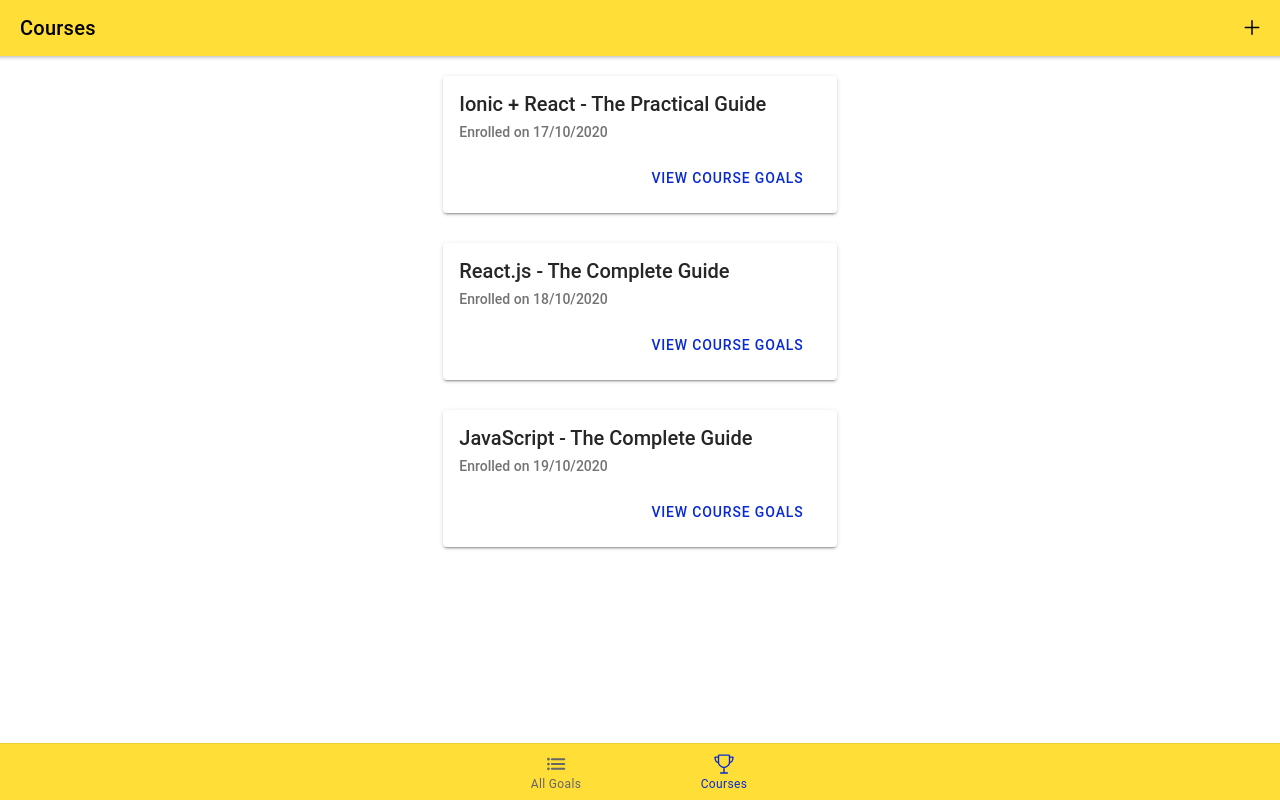
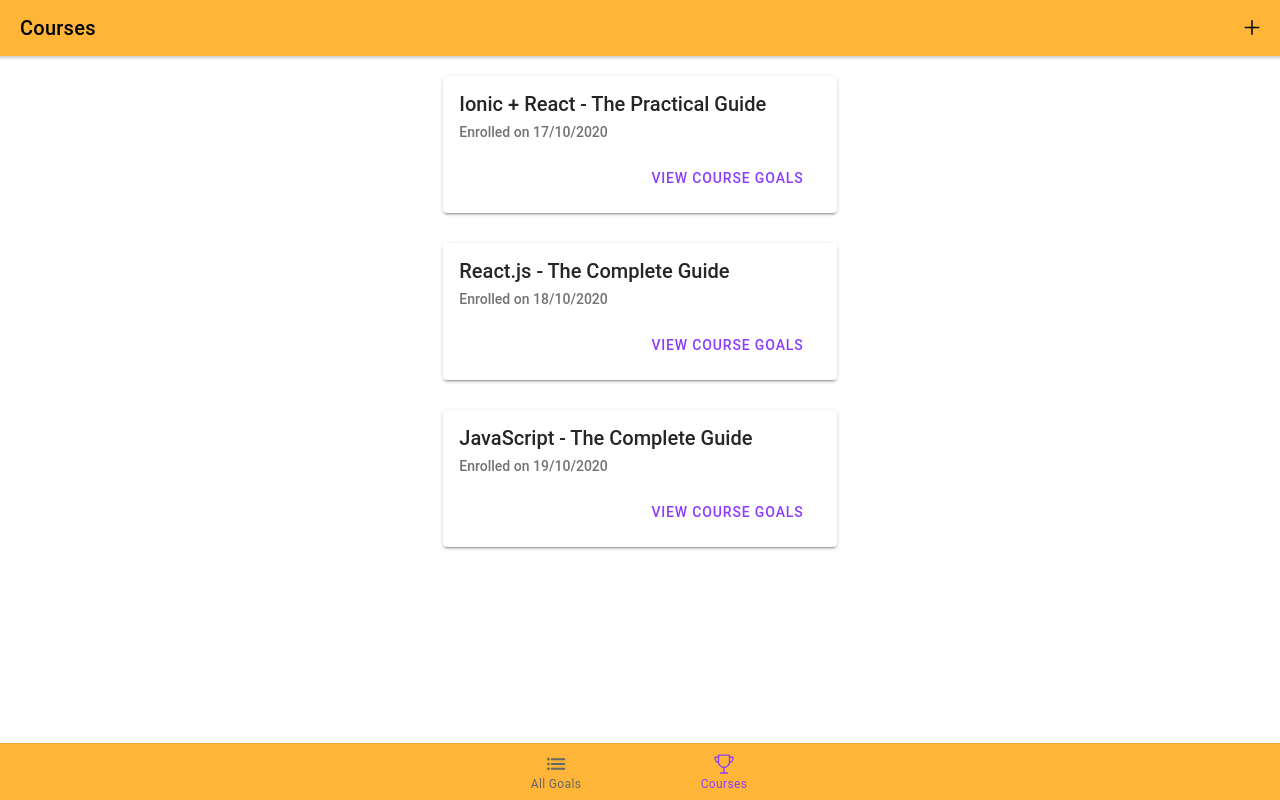
Before and after one commit to pgmckillop/max-project-2, a React (Create React App) app: page /courses/list in a window 1280 px wide. Built offline with nearby package versions, Linux system fonts and the light colour scheme.

Commit message:
Section End Ionic Deep Dive 15

```diff
--- a/src/App.tsx
+++ b/src/App.tsx
@@ -3,20 +3,9 @@
 import {
   IonApp,
   IonRouterOutlet,
-  IonIcon,
-  IonLabel,
-  IonMenu,
-  IonHeader,
-  IonToolbar,
-  IonTitle,
-  IonContent,
-  IonList,
-  IonItem,
-  IonMenuToggle
 } from '@ionic/react';
 import { Redirect, Route } from 'react-router-dom';
 import { IonReactRouter } from '@ionic/react-router';
-import { list, options } from 'ionicons/icons';
 
 /* Pages */
 import Filter from './pages/Filter';
@@ -42,33 +31,14 @@
 import './theme/variables.css';
 import './theme/theme.css';
 
+import SideDrawer from './components/SideDrawer';
+
 // ! Create the component
 const App: React.FC = () => (
   <IonApp>
     <IonReactRouter>
-      <IonMenu contentId="main">
-        <IonHeader>
-          <IonToolbar>
-            <IonTitle>Course Goals</IonTitle>
-          </IonToolbar>
-        </IonHeader>
-        <IonContent>
-          <IonList>
-            <IonMenuToggle>
-              <IonItem button routerLink="/courses/all-goals" routerDirection="none">
-              <IonIcon slot="start" icon={list}/>
-              <IonLabel>All goals</IonLabel>
-            </IonItem>
-            </IonMenuToggle>
-            <IonMenuToggle>
-              <IonItem button routerLink="/filter" routerDirection="none">
-              <IonIcon slot="start" icon={options}/>
-              <IonLabel>Filter</IonLabel>
-            </IonItem>
-            </IonMenuToggle>
-          </IonList>
-        </IonContent>
-      </IonMenu>
+      // * Refactored component
+      <SideDrawer />
       <IonRouterOutlet id="main">
         <Route path="/filter" exact>
           <Filter />
--- a/src/components/AddCourseModal.tsx
+++ b/src/components/AddCourseModal.tsx
@@ -2,6 +2,7 @@
     IonButton,
     IonCol,
     IonContent,
+    IonDatetime,
     IonGrid,
     IonHeader,
     IonInput,
@@ -34,6 +35,14 @@
                         </IonItem>
                     </IonCol>
                 </IonRow>
+                <IonRow>
+                    <IonCol>
+                        <IonItem>
+                            <IonLabel>Date enrolled</IonLabel>
+                            <IonDatetime displayFormat="MM DD YY"/>
+                        </IonItem>
+                    </IonCol>
+                </IonRow>
                 <IonRow className="ion-text-center">
                     <IonCol>
                         <IonButton color="dark" fill="clear" onClick={props.onCancel}>
@@ -41,7 +50,7 @@
                         </IonButton>
                     </IonCol>
                     <IonCol>
-                        <IonButton color="secondary">Save</IonButton>
+                        <IonButton expand="block" color="secondary">Save</IonButton>
                     </IonCol>
                 </IonRow>
             </IonGrid>
--- /dev/null
+++ b/src/components/CourseItem.tsx
@@ -0,0 +1,44 @@
+import {
+  IonButton,
+  IonCard,
+  IonCardContent,
+  IonCardHeader,
+  IonCardSubtitle,
+  IonCardTitle,
+} from "@ionic/react";
+import React from "react";
+
+const CourseItem: React.FC<{
+  title: string;
+  enrolmentDate: Date;
+  id: string;
+}> = (props) => {
+  return (
+    <IonCard>
+      <IonCardHeader>
+        <IonCardTitle>{props.title}</IonCardTitle>
+        <IonCardSubtitle>
+          Enrolled on{" "}
+          {props.enrolmentDate.toLocaleDateString("en-GB", {
+            year: "numeric",
+            month: "2-digit",
+            day: "2-digit",
+          })}
+        </IonCardSubtitle>
+      </IonCardHeader>
+      <IonCardContent>
+        <div className='ion-text-right'>
+          <IonButton
+            fill='clear'
+            color='secondary'
+            routerLink={`/courses/${props.id}`}
+          >
+            View Course Goals
+          </IonButton>
+        </div>
+      </IonCardContent>
+    </IonCard>
+  );
+};
+
+export default CourseItem;
--- /dev/null
+++ b/src/components/SideDrawer.tsx
@@ -0,0 +1,33 @@
+import { IonContent, IonHeader, IonIcon, IonItem, IonLabel, IonList, IonMenu, IonMenuToggle, IonTitle, IonToolbar } from '@ionic/react';
+import React from 'react';
+import { list, options } from 'ionicons/icons';
+
+const SideDrawer: React.FC = () => {
+    return (
+        <IonMenu contentId="main">
+        <IonHeader>
+          <IonToolbar>
+            <IonTitle>Course Goals</IonTitle>
+          </IonToolbar>
+        </IonHeader>
+        <IonContent>
+          <IonList>
+            <IonMenuToggle>
+              <IonItem button routerLink="/courses/all-goals" routerDirection="none">
+              <IonIcon slot="start" icon={list}/>
+              <IonLabel>All goals</IonLabel>
+            </IonItem>
+            </IonMenuToggle>
+            <IonMenuToggle>
+              <IonItem button routerLink="/filter" routerDirection="none">
+              <IonIcon slot="start" icon={options}/>
+              <IonLabel>Filter</IonLabel>
+            </IonItem>
+            </IonMenuToggle>
+          </IonList>
+        </IonContent>
+      </IonMenu>
+    );
+}
+
+export default SideDrawer;
--- a/src/pages/AllGoals.tsx
+++ b/src/pages/AllGoals.tsx
@@ -6,10 +6,28 @@
   IonTitle,
   IonPage,
   IonButtons,
-  IonMenuButton
+  IonMenuButton,
+  IonList,
+  IonItem,
+  IonLabel
 } from '@ionic/react';
 
+import { COURSE_DATA }from './Courses';
+
 const AllGoals: React.FC = () => {
+
+const goals = COURSE_DATA.map(course => {
+  return course.goals.map(goal => {
+    return { ...goal, courseTitle: course.title};
+  });
+}).reduce((goalArr, nestedGoals) => {
+  let updatedGoalArray = goalArr;
+  for (const goal of nestedGoals){
+    updatedGoalArray = updatedGoalArray.concat(goal);
+  }
+  return updatedGoalArray;
+}, []);
+  console.log(goals);
   return (
     <IonPage>
       <IonHeader>
@@ -21,7 +39,16 @@
         </IonToolbar>
       </IonHeader>
       <IonContent>
-        <h2>This works - all goals page!</h2>
+        <IonList>
+          {goals.map(goal =>
+          <IonItem key={goal.id}>
+            <IonLabel>
+              <h2>{goal.text}</h2>
+              <p>{goal.courseTitle}</p>
+            </IonLabel>
+
+            </IonItem>)}
+        </IonList>
       </IonContent>
     </IonPage>
   );
--- a/src/pages/Courses.tsx
+++ b/src/pages/Courses.tsx
@@ -1,4 +1,4 @@
-import React, { useState } from 'react';
+import React, { useState } from "react";
 import {
   IonHeader,
   IonContent,
@@ -8,42 +8,47 @@
   IonGrid,
   IonRow,
   IonCol,
-  IonCard,
-  IonCardContent,
   IonButton,
-  IonCardHeader,
-  IonCardTitle,
-  IonCardSubtitle,
   isPlatform,
   IonButtons,
   IonIcon,
   IonFab,
-  IonFabButton
-} from '@ionic/react';
+  IonFabButton,
+} from "@ionic/react";
 // import { useHistory } from 'react-router-dom';
 
-import { addOutline } from 'ionicons/icons';
-import AddCourseModal from '../components/AddCourseModal';
+import { addOutline } from "ionicons/icons";
+import AddCourseModal from "../components/AddCourseModal";
+import CourseItem from "../components/CourseItem";
 
 export const COURSE_DATA = [
   {
-    id: 'c1',
-    title: 'Ionic + React - The Practical Guide',
-    enrolled: new Date('10/17/2020'),
+    id: "c1",
+    title: "Ionic + React - The Practical Guide",
+    enrolled: new Date("10/17/2020"),
     goals: [
-      {id: 'c1g1', text: 'Finish course 1!'},
-      {id: 'c1g2', text: 'Learn a lot in course 1'},
-    ] },
-  { id: 'c2', title: 'React.js - The Complete Guide', enrolled: new Date('10/18/2020'),
+      { id: "c1g1", text: "Finish course 1!" },
+      { id: "c1g2", text: "Learn a lot in course 1" },
+    ],
+  },
+  {
+    id: "c2",
+    title: "React.js - The Complete Guide",
+    enrolled: new Date("10/18/2020"),
     goals: [
-      {id: 'c2g1', text: 'Finish course 2!'},
-      {id: 'c2g2', text: 'Learn a lot in course 2'},
-    ]  },
-  { id: 'c3', title: 'JavaScript - The Complete Guide', enrolled: new Date('10/19/2020'),
+      { id: "c2g1", text: "Finish course 2!" },
+      { id: "c2g2", text: "Learn a lot in course 2" },
+    ],
+  },
+  {
+    id: "c3",
+    title: "JavaScript - The Complete Guide",
+    enrolled: new Date("10/19/2020"),
     goals: [
-      {id: 'c3g1', text: 'Finish course 3!'},
-      {id: 'c3g2', text: 'Learn a lot in course 3'},
-    ]  }
+      { id: "c3g1", text: "Finish course 3!" },
+      { id: "c3g2", text: "Learn a lot in course 3" },
+    ],
+  },
 ];
 
 const Courses: React.FC = () => {
@@ -64,7 +69,7 @@
 
   return (
     <React.Fragment>
-      <AddCourseModal show={isAdding} onCancel={cancelAddCourseHandler}/>
+      <AddCourseModal show={isAdding} onCancel={cancelAddCourseHandler} />
       <IonPage>
         <IonHeader>
           <IonToolbar>
@@ -80,26 +85,14 @@
         </IonHeader>
         <IonContent>
           <IonGrid>
-          {COURSE_DATA.map(course => (
+            {COURSE_DATA.map((course) => (
               <IonRow key={course.id}>
-              <IonCol size-md="4" offset-md="4">
-                <IonCard>
-                  <IonCardHeader>
-                    <IonCardTitle>
-                      {course.title}
-                    </IonCardTitle>
-                    <IonCardSubtitle>
-                      Enrolled on {course.enrolled.toLocaleDateString('en-GB', {year: 'numeric', month: '2-digit', day: '2-digit'})}
-                    </IonCardSubtitle>
-                  </IonCardHeader>
-                  <IonCardContent>
-                    <div className="ion-text-right">
-                      <IonButton fill="clear" color="secondary" routerLink={`/courses/${course.id}`}>
-                      View Course Goals
-                    </IonButton>
-                    </div>
-                  </IonCardContent>
-                </IonCard>
+                <IonCol size-md='4' offset-md='4'>
+                  <CourseItem
+                    title={course.title}
+                    enrolmentDate={course.enrolled}
+                    id={course.id}
+                  />
                 </IonCol>
               </IonRow>
             ))}
--- a/src/pages/Filter.tsx
+++ b/src/pages/Filter.tsx
@@ -6,10 +6,20 @@
   IonTitle,
   IonContent,
   IonButtons,
-  IonMenuButton
+  IonMenuButton,
+  IonList,
+  IonItem,
+  IonLabel,
+  IonToggle
 } from '@ionic/react';
 
+import { COURSE_DATA } from './Courses';
+
 const Filter: React.FC = () => {
+  const courseFilterChangeHandler = (event: CustomEvent) => {
+    console.log(event);
+  };
+
   return (
     <IonPage>
       <IonHeader>
@@ -21,7 +31,15 @@
         </IonToolbar>
       </IonHeader>
       <IonContent>
-        <h2>The filter page...</h2>
+        <IonList>
+          {COURSE_DATA.map(course =>
+            <IonItem key={course.id}>
+              <IonLabel>{course.title}</IonLabel>
+              <IonToggle
+                value={course.id}
+                onIonChange={courseFilterChangeHandler}/>
+            </IonItem>)}
+        </IonList>
       </IonContent>
     </IonPage>
   );
--- a/src/theme/variables.css
+++ b/src/theme/variables.css
@@ -3,26 +3,26 @@
 
 /** Ionic CSS Variables **/
 :root {
-  --ion-color-primary: #ffde38;
-  --ion-color-primary-rgb: 255, 222, 56;
+  --ion-color-primary: #ffb638;
+  --ion-color-primary-rgb: 255, 182, 56;
   --ion-color-primary-contrast: #000000;
   --ion-color-primary-contrast-rgb: 0, 0, 0;
-  --ion-color-primary-shade: #e0c331;
-  --ion-color-primary-tint: #ffe14c;
+  --ion-color-primary-shade: #e0a031;
+  --ion-color-primary-tint: #ffbd4c;
 
-  --ion-color-secondary: #092ad3;
-  --ion-color-secondary-rgb: 9, 42, 211;
+  --ion-color-secondary: #8b3dff;
+  --ion-color-secondary-rgb: 139, 61, 255;
   --ion-color-secondary-contrast: #ffffff;
   --ion-color-secondary-contrast-rgb: 255, 255, 255;
-  --ion-color-secondary-shade: #0825ba;
-  --ion-color-secondary-tint: #223fd7;
+  --ion-color-secondary-shade: #7a36e0;
+  --ion-color-secondary-tint: #9750ff;
 
-  --ion-color-tertiary: #fcff52;
-  --ion-color-tertiary-rgb: 252, 255, 82;
+  --ion-color-tertiary: #d952ff;
+  --ion-color-tertiary-rgb: 217, 82, 255;
   --ion-color-tertiary-contrast: #000000;
   --ion-color-tertiary-contrast-rgb: 0, 0, 0;
-  --ion-color-tertiary-shade: #dee048;
-  --ion-color-tertiary-tint: #fcff63;
+  --ion-color-tertiary-shade: #bf48e0;
+  --ion-color-tertiary-tint: #dd63ff;
 
   --ion-color-success: #2dd36f;
   --ion-color-success-rgb: 45, 211, 111;
```
Also changed, not shown: src/components/EditableGoalItem.tsx (added, +45 -0 lines), src/pages/CourseGoals.tsx (+9 -37 lines). Lines whose indentation alone changed are shown as unchanged.
